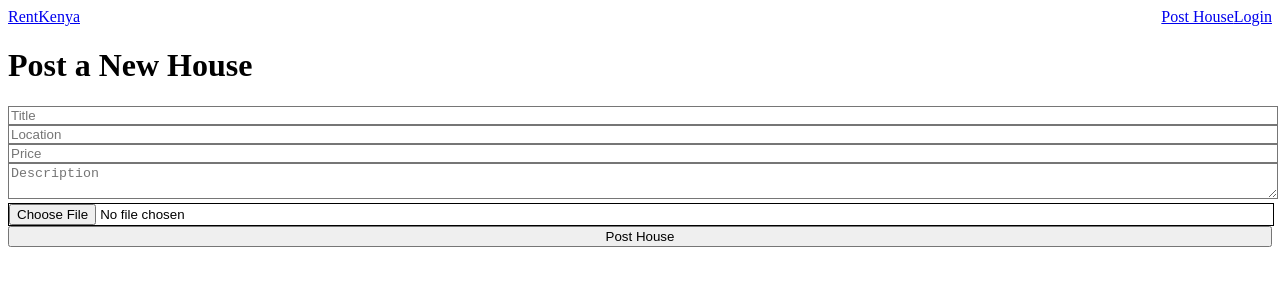
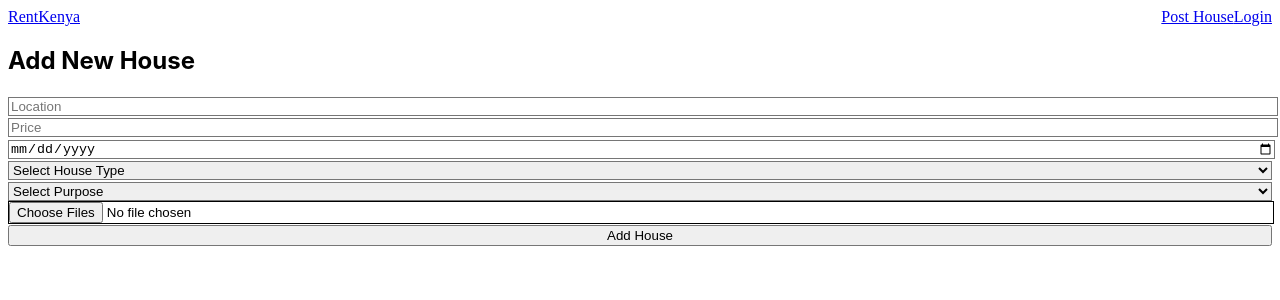
Before and after one commit to Susan56789/RentKenya, a Vue app in the folder client/: page /add-house in a window 1280 px wide. Shown: the top 300 px of the page. Built offline with nearby package versions, Linux system fonts and the light colour scheme.

Commit message:
ADD NEW HOUSE

```diff
--- a/client/src/views/AddHouse.vue
+++ b/client/src/views/AddHouse.vue
@@ -1,46 +1,103 @@
 <template>
-    <div class="max-w-md mx-auto p-4">
-      <h1 class="text-2xl font-bold mb-4">Post a New House</h1>
-      <form @submit.prevent="postHouse">
-        <input v-model="house.title" placeholder="Title" class="w-full p-2 border mb-2 rounded" />
-        <input v-model="house.location" placeholder="Location" class="w-full p-2 border mb-2 rounded" />
-        <input v-model="house.price" type="number" placeholder="Price" class="w-full p-2 border mb-2 rounded" />
-        <textarea v-model="house.description" placeholder="Description" class="w-full p-2 border mb-2 rounded"></textarea>
-        <input type="file" @change="uploadImage" class="w-full p-2 border mb-2 rounded" />
-        <button type="submit" class="bg-blue-600 text-white p-2 rounded w-full">Post House</button>
+  <div class="max-w-xl mx-auto p-6 bg-white shadow-lg rounded-lg">
+    <h2 class="text-2xl font-bold mb-4">Add New House</h2>
+    <form @submit.prevent="addHouse" class="space-y-4" enctype="multipart/form-data">
+      <input v-model="house.location" placeholder="Location" required class="w-full p-2 border rounded" />
+
+      <input v-model.number="house.price" type="number" placeholder="Price" required class="w-full p-2 border rounded" />
+
+      <input v-model="house.datePosted" type="date" required class="w-full p-2 border rounded" />
+
+      <select v-model="house.type" required class="w-full p-2 border rounded">
+        <option value="">Select House Type</option>
+        <option value="Bed Sitter">Bed Sitter</option>
+        <option value="Single Room">Single Room</option>
+        <option value="One Bedroom">One Bedroom</option>
+        <option value="Two Bedroom">Two Bedroom</option>
+      </select>
+
+      <select v-model="house.purpose" required class="w-full p-2 border rounded">
+        <option value="">Select Purpose</option>
+        <option value="Rent">Rent</option>
+        <option value="Sale">Sale</option>
+      </select>
+
+      <input type="file" @change="handleFileUpload" multiple accept="image/*" required class="w-full p-2 border rounded" />
+      <div v-if="photoError" class="text-red-600">{{ photoError }}</div>
+
+      <button type="submit" class="w-full p-2 bg-blue-500 text-white font-bold rounded hover:bg-blue-600">
+        Add House
+      </button>
     </form>
+
+    <div v-if="message" class="mt-4 text-green-600">{{ message }}</div>
+    <div v-if="error" class="mt-4 text-red-600">{{ error }}</div>
   </div>
 </template>
 
 <script>
-  import axios from '../axios';
+import axios from 'axios';
 
 export default {
   data() {
     return {
       house: {
-          title: '',
         location: '',
         price: '',
-          description: '',
-          image: '',
+        datePosted: '',
+        type: '',
+        purpose: ''
       },
+      photos: [],
+      photoError: '',
+      message: '',
+      error: ''
     };
   },
   methods: {
-      uploadImage(event) {
-        const file = event.target.files[0];
-        const reader = new FileReader();
-        reader.onload = (e) => {
-          this.house.image = e.target.result;
-        };
-        reader.readAsDataURL(file);
+    handleFileUpload(event) {
+      this.photos = Array.from(event.target.files);
+      if (this.photos.length < 2) {
+        this.photoError = 'Please upload at least 2 photos.';
+      } else {
+        this.photoError = '';
+      }
     },
-      postHouse() {
-        axios.post('/houses', this.house).then(() => {
-          this.$router.push('/');
+    async addHouse() {
+      if (this.photos.length < 2) {
+        this.photoError = 'Please upload at least 2 photos.';
+        return;
+      }
+
+      const formData = new FormData();
+      formData.append('location', this.house.location);
+      formData.append('price', this.house.price);
+      formData.append('datePosted', this.house.datePosted);
+      formData.append('type', this.house.type);
+      formData.append('purpose', this.house.purpose);
+      this.photos.forEach((photo) => {
+        formData.append('photos', photo);
       });
-      },
-    },
+
+      try {
+        await axios.post('https://rentkenya.onrender.com/api/houses', formData, {
+          headers: { 'Content-Type': 'multipart/form-data' }
+        });
+        this.message = 'House added successfully!';
+        this.error = '';
+        this.house = { location: '', price: '', datePosted: '', type: '', purpose: '' };
+        this.photos = [];
+      } catch (err) {
+        this.error = err.response?.data?.message || 'Failed to add house';
+        this.message = '';
+      }
+    }
+  }
 };
 </script>
+
+<style scoped>
+div {
+  font-family: 'Inter', sans-serif;
+}
+</style>
```
Lines whose indentation alone changed are shown as unchanged.
